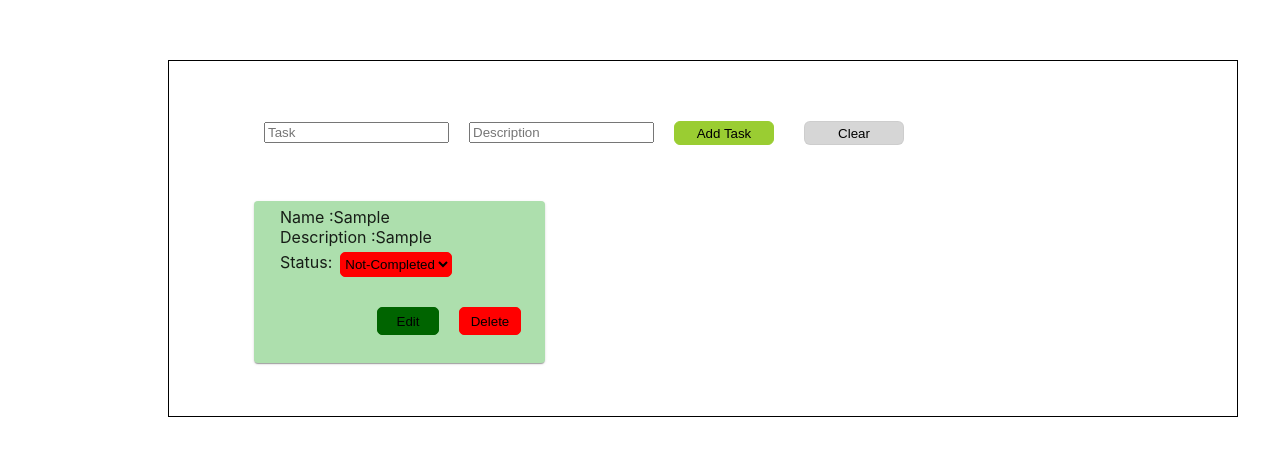
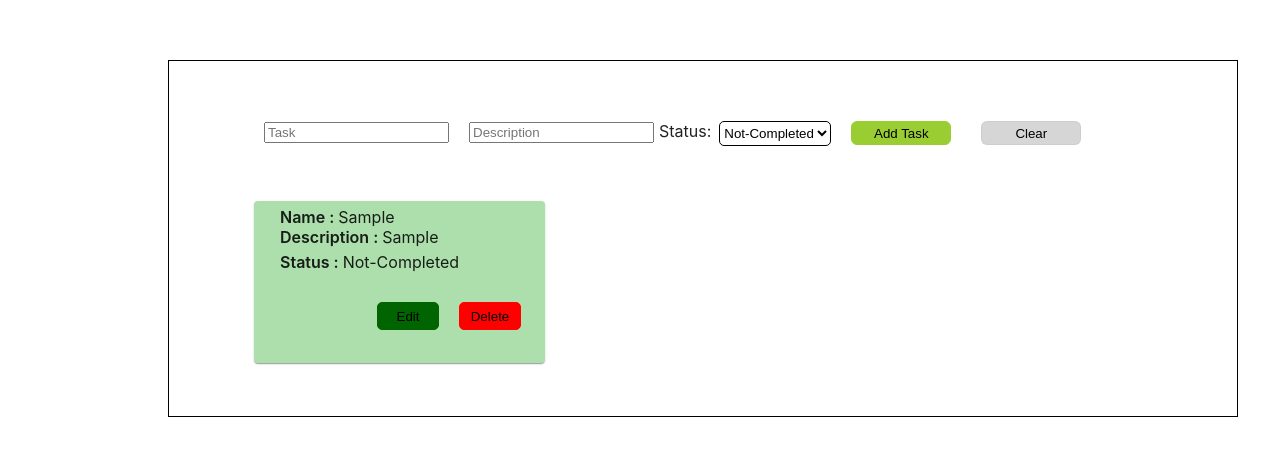
Before and after one commit to Aravinth1692/Todo_list, a React (Create React App) app: page / in a window 1280 px wide. Both pictures are taken after typing "Sample", "Sample" into the empty fields and a click on the button "Add Task". Shown: the top 456 px of the page. Built offline with nearby package versions, Linux system fonts and the light colour scheme.

Commit message:
status updates

```diff
--- a/src/App.css
+++ b/src/App.css
@@ -91,3 +91,7 @@
       margin: 10px;
   }
 }
+.font_wt{
+  font-weight: 600;
+  margin-right: 4px;
+}
--- a/src/App.js
+++ b/src/App.js
@@ -36,6 +36,7 @@ function App() {
   const editField = (value,e)=>{
     setTaskname(value.name);
     SetCurrentEdit(value.id);
+    setCountryValue(value.status)
     setEditDecs(false)
     setTaskDecs(value.description);
     e.preventDefault();
@@ -52,14 +53,16 @@ function App() {
         var filval = todos.filter((val)=>val.id === editValue)
         filval[0].name=taskname
         filval[0].description=taskDesc
+        filval[0].status=countryValue
         setTodos(todos)
         setEditDecs(true)
       }
       else{
-        addTodo(taskname, taskDesc);
+        addTodo(taskname, taskDesc,countryValue);
       }
     setTaskname("");
     setTaskDecs("");
+    setCountryValue("0")
     }
 
   }
@@ -68,16 +71,18 @@ function App() {
     setEditDecs(true)
     setTaskname("");
     setTaskDecs("");
+    setCountryValue("0")
   }
-  const addTodo = (text, Desc) => {
+  const addTodo = (text, Desc,statuesVal) => {
     const newTodoList = {
       id: Date.now(),
       name: text,
       enableBtn: true,
-      description: Desc
+      description: Desc,
+      status:statuesVal==='' ? "0":statuesVal
     };
     setTodos([...todos, newTodoList]);
-    setCountryValue('0');
+
   };
   const notify = () => toast.error("Please Fill Title and Description");
   return (
@@ -92,7 +97,10 @@ function App() {
           <div style={{ marginLeft: 20 }}>
             <input type="text" name="name" placeholder='Description' value={taskDesc} onChange={handleTaskDesc} />
           </div>
-
+          <div style={{marginLeft:5}}> Status: </div>
+          <select style={{ background: 'white', border: '1px solid black', height: 25, marginLeft: 8, borderRadius: 5 }} value={countryValue} onChange={(e) => setCountryValue(e.target.value)}>
+                          {options}
+                        </select>
 
           <button type='submit' style={{ width: 100, height: 24, background: '#9ACD32', borderRadius: 6, border: '1px solid #9ACD32', marginRight: 10, marginLeft: 20 }} onClick={onSubmit} >{edit === true ? 'Add Task':'Edit Task'}</button>
           <button type='submit' style={{ width: 100, height: 24, background: '#cccc', borderRadius: 6, border: '1px solid #cccc', marginRight: 10, marginLeft: 20 }} onClick={clear} >Clear</button>
@@ -106,12 +114,10 @@ function App() {
 
                   <div key={index} >
                     <div style={{ display: 'flex', flexDirection: 'column' }}>
-                      {(input.enableBtn === true) && (<div style={{ marginLeft: 20, display: 'flex' }}>Name :{input.name === '' ? ' - ' : input.name}</div>)}
-                      {(input.enableBtn === true) && (<div style={{ marginLeft: 20, display: 'flex' }}>Description :{input.description === '' ? ' - ' : input.description}</div>)}
-                      {(input.enableBtn === true) && (<div style={{ width: 192, display: 'flex', marginLeft: 20, marginTop: 5 }}> Status:
-                        <select style={{ background: 'red', border: '1px solid red', height: 25, marginLeft: 8, borderRadius: 5 }} value={countryValue} onChange={(e) => setCountryValue(e.target.value)}>
-                          {options}
-                        </select>
+                      {(input.enableBtn === true) && (<div style={{ marginLeft: 20, display: 'flex' }}><span className='font_wt'>Name : </span>{input.name === '' ? ' - ' : input.name}</div>)}
+                      {(input.enableBtn === true) && (<div style={{ marginLeft: 20, display: 'flex' }}><span className='font_wt'>Description : </span>{input.description === '' ? ' - ' : input.description}</div>)}
+                      {(input.enableBtn === true) && (<div style={{ width: 192, display: 'flex', marginLeft: 20, marginTop: 5 }}> <span className='font_wt'>Status : </span>
+                      {input.status === '1' ? 'Completed ' : 'Not-Completed'}
                       </div>)}
                     </div>
                     <div style={{ display: 'flex', flexDirection: 'row', marginLeft: 21, justifyContent: 'end', marginTop: 30, marginRight: 18 }}>
```
